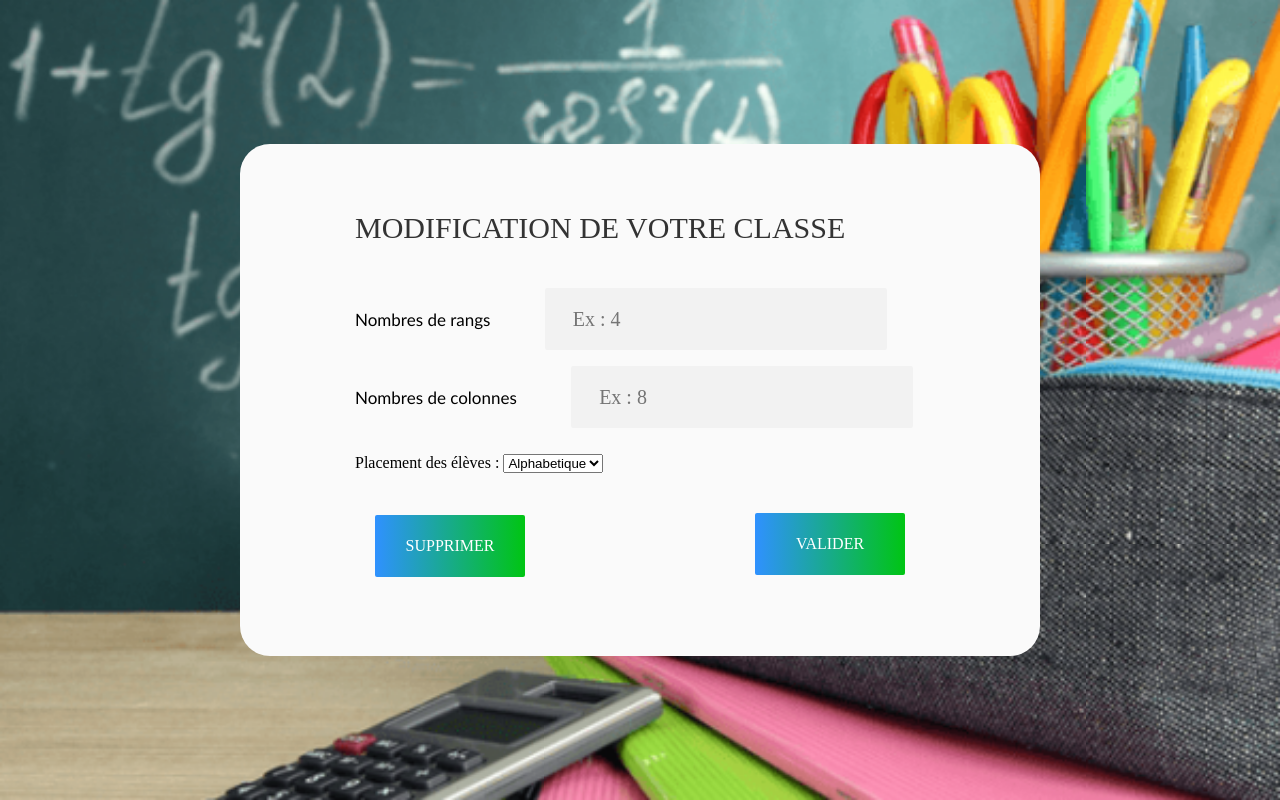
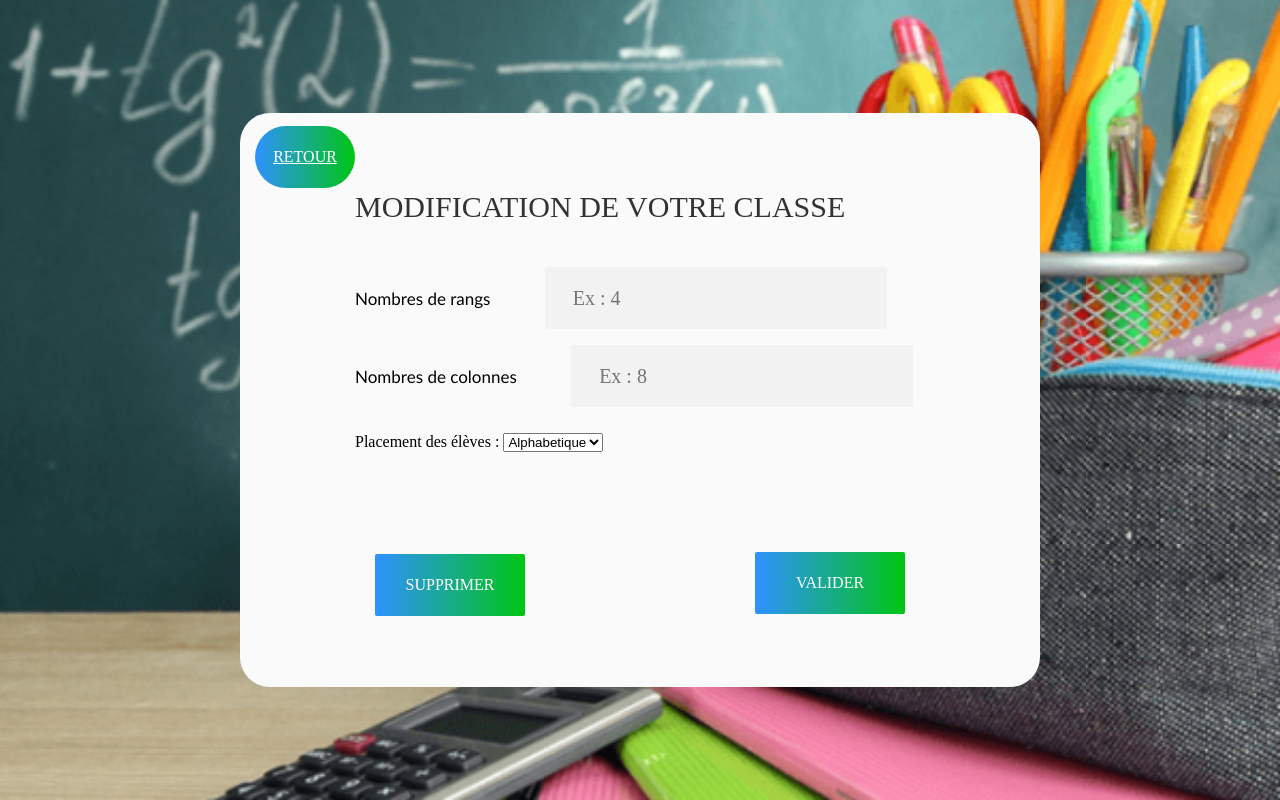
Before and after one commit to panda1936/PJT, a PHP site: page /page_modif.html in a window 1280 px wide. Run offline with PHP 8.4, Linux system fonts and the light colour scheme.

Commit message:
page modif mieux

```diff
--- a/Affichage/page_modif.html
+++ b/Affichage/page_modif.html
@@ -12,7 +12,7 @@
 
 		<div class="formulaire">
 			<div class="boite_formulaire">
-				<form action="" method="post"> <!-- On envoie les reponses du formulaire dans PageValidation.html-->
+				<form action="" method="post" class="fofo"> <!-- On envoie les reponses du formulaire dans PageValidation.html-->
 					<span class="titre">
 						Modification de votre classe
 					</span>
@@ -57,6 +57,16 @@
 							</button>
 						</div>
 
+
+						<div class="classe_bouton_retour">
+							<div class="degrade"></div>
+							<a class="taille_bouton_retour" href="Principale1.php" type="button" value="Bouton">
+								Retour
+							</a>
+						</div>
+
+
+
 				</form>
 			</div>
 
--- a/Affichage/style/style.css
+++ b/Affichage/style/style.css
@@ -40,6 +40,7 @@ button:hover {
 .formulaire {
   width: 100%;
   min-height: 100vh;
+
   display: -webkit-box;
   display: -webkit-flex;
   display: -moz-box;
@@ -160,12 +161,24 @@ textarea.case_a_remplir {
 
 
 
+.classe_bouton_1 {
+
+  display: block;
+  position: relative;
+  top : 10px;
+  left : 400px;
+  z-index: 1;
+  border-radius: 2px;
+  overflow: hidden;
+  width: 150px;
+}
+
 
 .classe_bouton {
 
   display: block;
   position: relative;
-  top : 40px;
+  top : 100px;
   left : 400px;
   z-index: 1;
   border-radius: 2px;
@@ -178,13 +191,35 @@ textarea.case_a_remplir {
 {
   display: block;
   position: relative;
-  top : -20px;
+  top : 40px;
   left : 20px;
   z-index: 1;
   border-radius: 2px;
   overflow: hidden;
   width: 150px;
 }
+
+
+.fofo{
+
+  position: relative;
+  top : 10px;
+}
+
+.classe_bouton_retour
+{
+  display: block;
+  position: relative;
+  top : -450px;
+  left : -100px;
+  z-index: 1;
+  border-radius: 50px;
+  overflow: hidden;
+  width: 100px;
+
+}
+
+
 
 .classe_bouton_supp:hover .degrade {
   left: 0;
@@ -213,6 +248,24 @@ textarea.case_a_remplir {
   transition: all 0.4s;
 }
 
+.taille_bouton_retour{
+  display: flex;
+  justify-content: center;
+  align-items: center;
+  padding: 0 20px;
+  min-width: 15px;
+  height: 62px;
+
+
+  font-family: Raleway-Bold;
+  font-size: 16px;
+  color: #fff;
+  line-height: 1.2;
+  text-transform: uppercase;
+}
+
+
+
 .taille_bouton{ /* Je le met la car sinon ca marche pas et je sais pas pourquoi*/
 
   display: flex;
```
